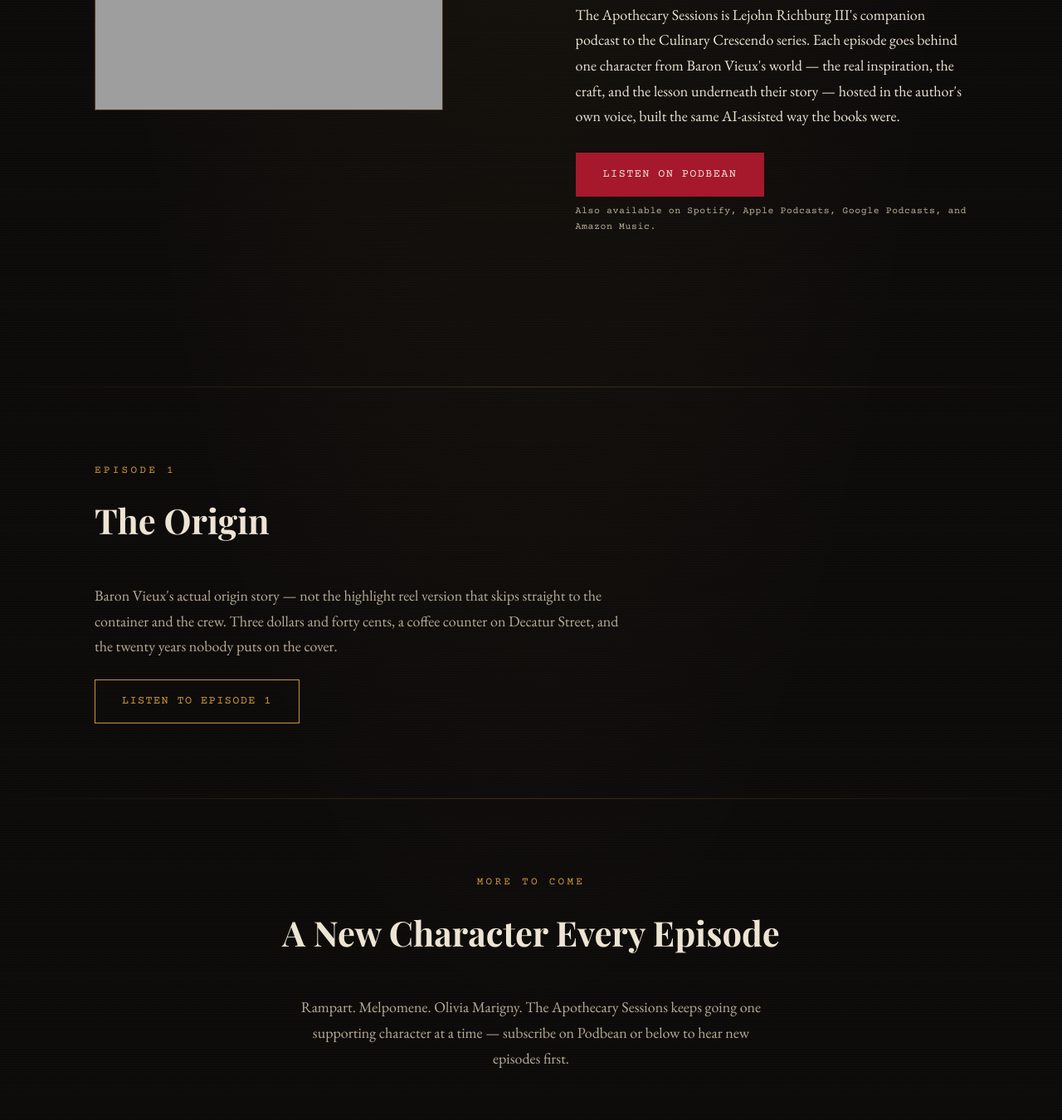
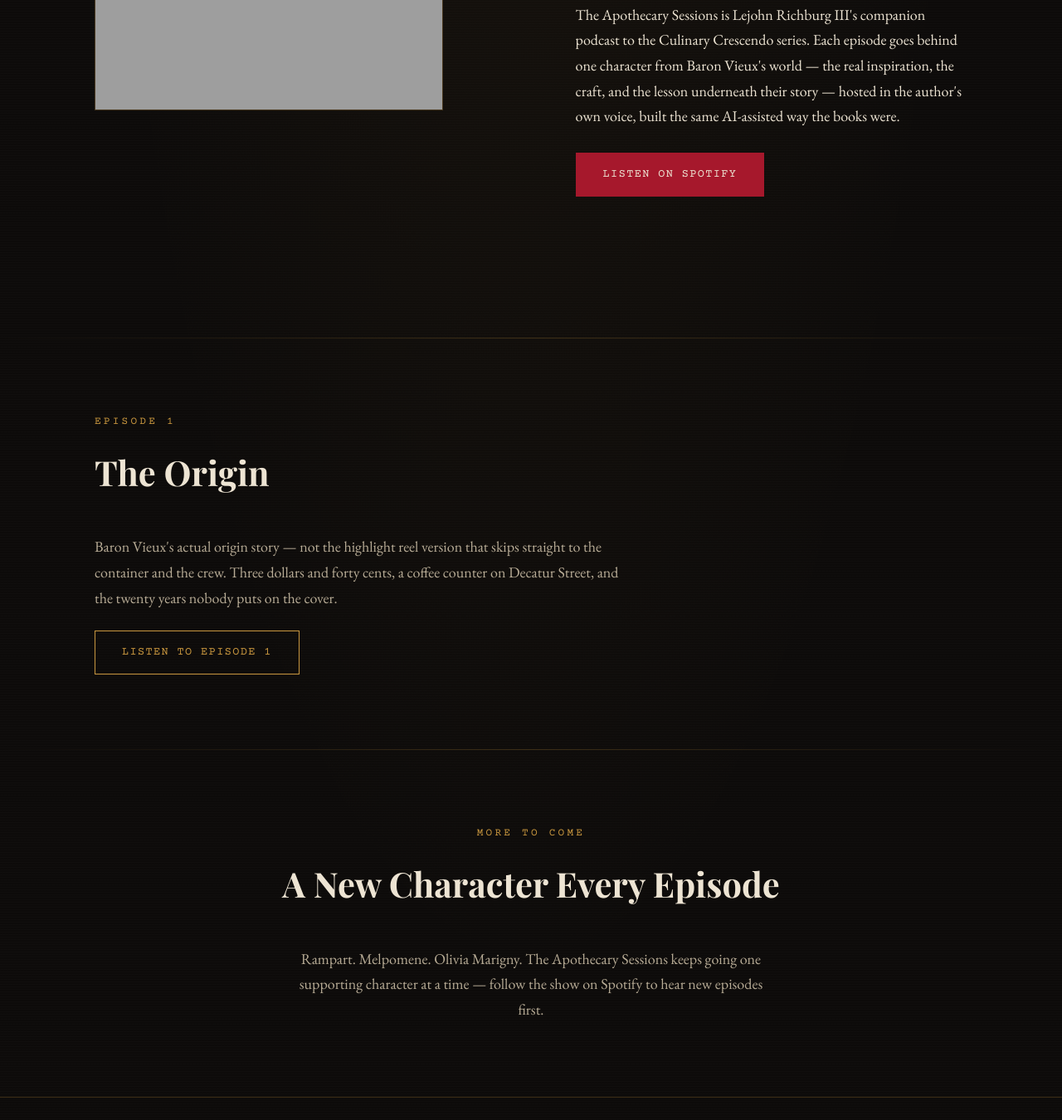
Before and after one commit to richburglejohn-dotcom/publishing-team, a plain HTML site: page docs/podcast.html in a window 1280 px wide. Shown: the part 790-2140 px from the top of the page at 83% size. Drawn offline with nearby package versions, Linux system fonts and the light colour scheme; grey boxes are pictures that could not be loaded; a web font is replaced by a local one.

Commit message:
Podcast page: point listen links to Spotify, remove Podbean
Lejohn moved all Apothecary Sessions episodes to Spotify (Nov 27).

Co-Authored-By: Claude Sonnet 5.5 <noreply@anthropic.com>
Claude-Session: https://claude.ai/code/session_01HJ6e8jnVvnCJCTctv9Hy6y

```diff
--- a/docs/podcast.html
+++ b/docs/podcast.html
@@ -49,9 +49,8 @@
         <h2 class="section-title" style="margin-top: 16px;">The real stories behind the world of Bayouboujee</h2>
         <p>The Apothecary Sessions is Lejohn Richburg III's companion podcast to the Culinary Crescendo series. Each episode goes behind one character from Baron Vieux's world — the real inspiration, the craft, and the lesson underneath their story — hosted in the author's own voice, built the same AI-assisted way the books were.</p>
         <div class="button-row" style="justify-content: flex-start; margin-top: 28px;">
-          <a href="https://bayoubeaux1070.podbean.com/" target="_blank" rel="noopener" class="btn btn-primary">Listen on Podbean</a>
+          <a href="https://open.spotify.com/show/2YeJxamAr1GS5fOQ9jvqP5" target="_blank" rel="noopener" class="btn btn-primary">Listen on Spotify</a>
         </div>
-        <p class="btn-note">Also available on Spotify, Apple Podcasts, Google Podcasts, and Amazon Music.</p>
       </div>
     </div>
   </div>
@@ -65,7 +64,7 @@
     <h2 class="section-title">The Origin</h2>
     <p style="color: var(--parchment-dim); max-width: 640px; margin-bottom: 24px;">Baron Vieux's actual origin story — not the highlight reel version that skips straight to the container and the crew. Three dollars and forty cents, a coffee counter on Decatur Street, and the twenty years nobody puts on the cover.</p>
     <div class="button-row" style="justify-content: flex-start;">
-      <a href="https://bayoubeaux1070.podbean.com/" target="_blank" rel="noopener" class="btn btn-ghost">Listen to Episode 1</a>
+      <a href="https://open.spotify.com/show/2YeJxamAr1GS5fOQ9jvqP5" target="_blank" rel="noopener" class="btn btn-ghost">Listen to Episode 1</a>
     </div>
   </div>
 </section>
@@ -76,7 +75,7 @@
   <div class="container text-center">
     <span class="section-label">More to Come</span>
     <h2 class="section-title">A New Character Every Episode</h2>
-    <p style="max-width: 560px; margin: 0 auto; color: var(--parchment-dim);">Rampart. Melpomene. Olivia Marigny. The Apothecary Sessions keeps going one supporting character at a time — subscribe on Podbean or below to hear new episodes first.</p>
+    <p style="max-width: 560px; margin: 0 auto; color: var(--parchment-dim);">Rampart. Melpomene. Olivia Marigny. The Apothecary Sessions keeps going one supporting character at a time — follow the show on Spotify to hear new episodes first.</p>
   </div>
 </section>
 
```
